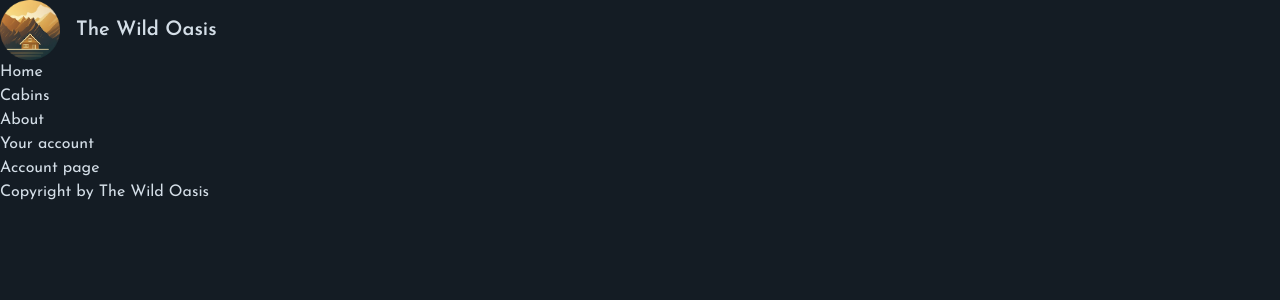
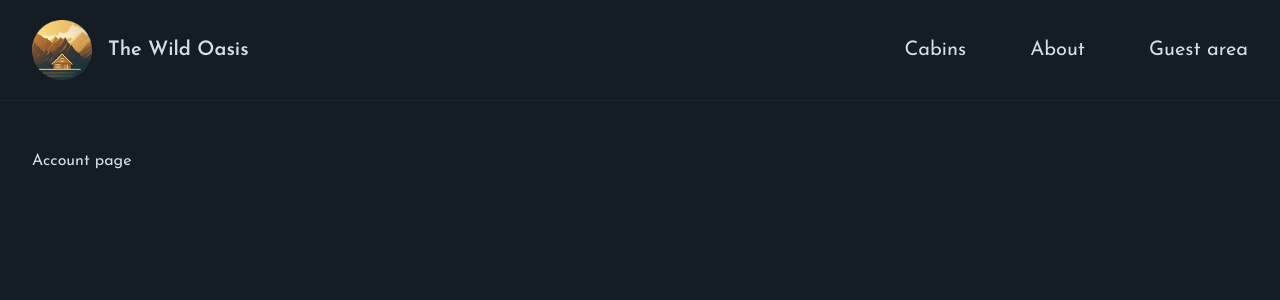
Before and after one commit to marcuschui2022/exploration-nextjs, a Next.js app: page /account in a window 1280 px wide. Shown: the top 300 px of the page. Built offline with nearby package versions, Linux system fonts and the light colour scheme.

Commit message:
feat: merge optimize font loading into main

```diff
--- /dev/null
+++ b/app/_components/Header.tsx
@@ -0,0 +1,13 @@
+import Navigation from '@/app/_components/Navigation';
+import Logo from '@/app/_components/Logo';
+
+export default function Header() {
+    return (
+        <header className='border-b border-primary-900 px-8 py-5'>
+            <div className='flex justify-between items-center max-w-7xl mx-auto'>
+                <Logo/>
+                <Navigation/>
+            </div>
+        </header>
+    );
+}
--- a/app/_components/Navigation.tsx
+++ b/app/_components/Navigation.tsx
@@ -2,19 +2,27 @@
 
 export default function Navigation() {
     return (
-    <ul>
+        <nav className="z-10 text-xl">
+            <ul className="flex gap-16 items-center">
                 <li>
-        <Link href="/">Home</Link>
+                    <Link href="/cabins" className="hover:text-accent-400 transition-colors">
+                        Cabins
+                    </Link>
                 </li>
                 <li>
-        <Link href="/cabins">Cabins</Link>
+                    <Link href="/about" className="hover:text-accent-400 transition-colors">
+                        About
+                    </Link>
                 </li>
                 <li>
-        <Link href="/about">About</Link>
-      </li>
-      <li>
-        <Link href="/account">Your account</Link>
+                    <Link
+                        href="/account"
+                        className="hover:text-accent-400 transition-colors"
+                    >
+                        Guest area
+                    </Link>
                 </li>
             </ul>
+        </nav>
     );
 }
--- a/app/layout.tsx
+++ b/app/layout.tsx
@@ -1,12 +1,11 @@
 import React from "react";
-import Navigation from "@/app/_components/Navigation";
 import {Metadata} from "next";
-import Logo from "@/app/_components/Logo";
 import {Josefin_Sans} from "next/font/google";
 
 const josefin = Josefin_Sans({subsets: ['latin'], display: 'swap'})
 
 import '@/app/_styles/globals.css'
+import Header from "@/app/_components/Header";
 
 export const metadata: Metadata = {
     title: {
@@ -23,13 +22,13 @@
 }) {
     return (
         <html lang="en">
-        <body className={`${josefin.className} bg-primary-950 text-primary-100 min-h-screen`}>
-        <header>
-            <Logo/>
-            <Navigation/>
-        </header>
-        <main>{children}</main>
-        <footer>Copyright by The Wild Oasis</footer>
+        <body className={`${josefin.className} antialiased bg-primary-950 text-primary-100 min-h-screen flex flex-col`}>
+        <Header/>
+
+        <div className="flex-1 px-8 py-12">
+            <main className="max-w-7xl mx-auto">{children}</main>
+        </div>
+        {/*<footer>Copyright by The Wild Oasis</footer>*/}
         </body>
         </html>
     );
```
Lines whose indentation alone changed are shown as unchanged.
